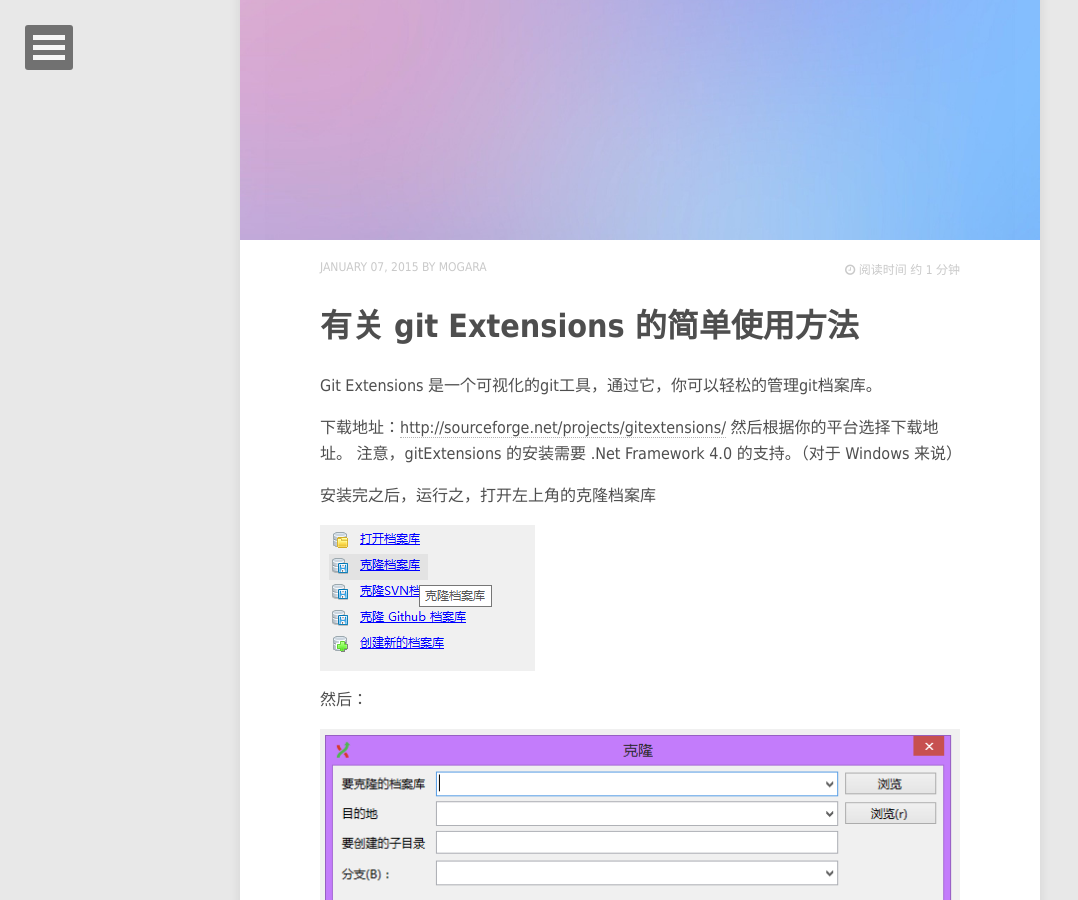
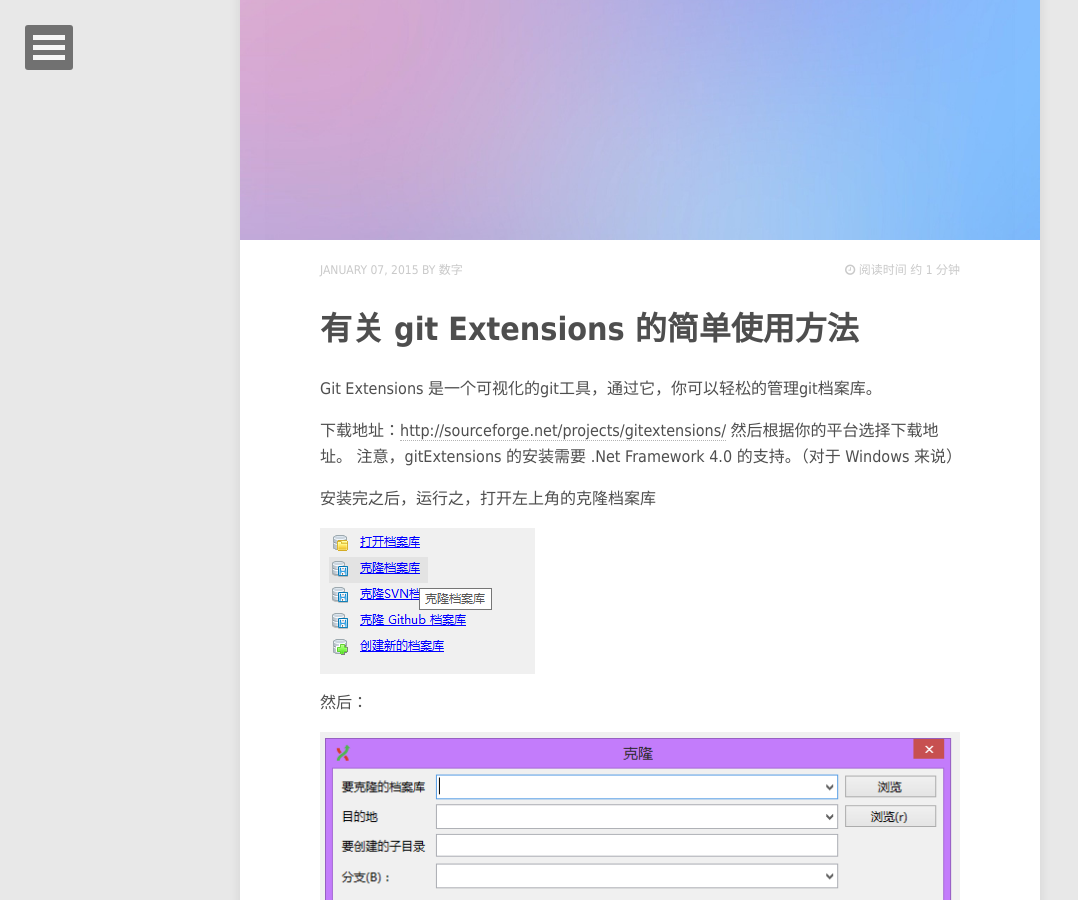
Before and after one commit to SingaPirate/SingaPirate.github.io, a Jekyll site: the page built from index.html, in a window 1280 px wide and 900 px high, scrolled down 956 px. Shown: the whole window, without its empty margins (0-1078 px from the left). Built offline with Jekyll 4.4.1, drawn with Linux system fonts in a browser that asks for light colours; some web fonts are replaced; the list of posts is cut into pages by our own code; comment, search, counter and statistics services are not loaded.

Commit message:
作者信息

```diff
--- a/_layouts/post.html
+++ b/_layouts/post.html
@@ -31,6 +31,11 @@
           <h1 class="entry-title"><a href="{{ site.url }}{{ page.url }}" rel="bookmark" title="{{ page.title }}">{{ page.title }}</a></h1>
         {% endif %}
         <h2><span class="entry-date date published"><time datetime="{{ page.date | date_to_xmlschema }}">{{ page.date | date: "%B %d, %Y" }}</time></span></h2>
+		{% if page.author %}
+		  <span class="entry-author"><span class="fn"><a href="{{ site.url }}/about/{{ page.author }}" title="关于 {{ page.author }}">作者： {{ page.author }}</a></span></span>
+		{% else %}
+		  <span class="entry-author"><span class="fn"><a href="{{ site.url }}/about/" title="关于 {{ site.owner.name }}">{{ site.owner.name }}</a></span></span>
+		{% endif %}
         {% if site.reading_time %}
         <p class="entry-reading-time">
           <i class="fa fa-clock-o"></i>
--- a/_posts/2015-01-07-build-tutorial.md
+++ b/_posts/2015-01-07-build-tutorial.md
@@ -8,6 +8,7 @@
   feature: abstract-4.jpg
   credit: dargadgetz
   creditlink: http://www.dargadgetz.com/ios-7-abstract-wallpaper-pack-for-iphone-5-and-ipod-touch-retina/
+author: 数字
 ---
 
 #构建指南
--- a/_posts/2015-01-07-git-extensions-tutorial.md
+++ b/_posts/2015-01-07-git-extensions-tutorial.md
@@ -8,6 +8,7 @@
   feature: abstract-5.jpg
   credit: dargadgetz
   creditlink: http://www.dargadgetz.com/ios-7-abstract-wallpaper-pack-for-iphone-5-and-ipod-touch-retina/
+author: 数字
 ---
 Git Extensions 是一个可视化的git工具，通过它，你可以轻松的管理git档案库。
 
--- a/index.html
+++ b/index.html
@@ -19,7 +19,14 @@
       </div><!-- /.entry-image -->
     {% endif %}
     <div class="entry-meta">
-      <span class="entry-date date published updated"><time datetime="{{ post.date | date_to_xmlschema }}"><a href="{{ site.url }}{{ post.url }}">{{ post.date | date: "%B %d, %Y" }}</a></time></span><span class="author vcard"><span class="fn"><a href="{{ site.url }}/about/" title="About {{ site.owner.name }}">{{ site.owner.name }}</a></span></span>
+      <span class="entry-date date published updated"><time datetime="{{ post.date | date_to_xmlschema }}"><a href="{{ site.url }}{{ post.url }}">{{ post.date | date: "%B %d, %Y" }}</a></time></span>
+
+	  {% if post.author %}
+	  <span class="author vcard"><span class="fn"><a href="{{ site.url }}/about/{{ post.author }}" title="关于 {{ post.author }}">{{ post.author }}</a></span></span>
+	  {% else %}
+	  <span class="author vcard"><span class="fn"><a href="{{ site.url }}/about/" title="关于 {{ site.owner.name }}">{{ site.owner.name }}</a></span></span>
+	  {% endif %}
+
       {% if site.reading_time %}
       <span class="entry-reading-time">
         <i class="fa fa-clock-o"></i>
```
Also changed, not shown: 2 other files.
